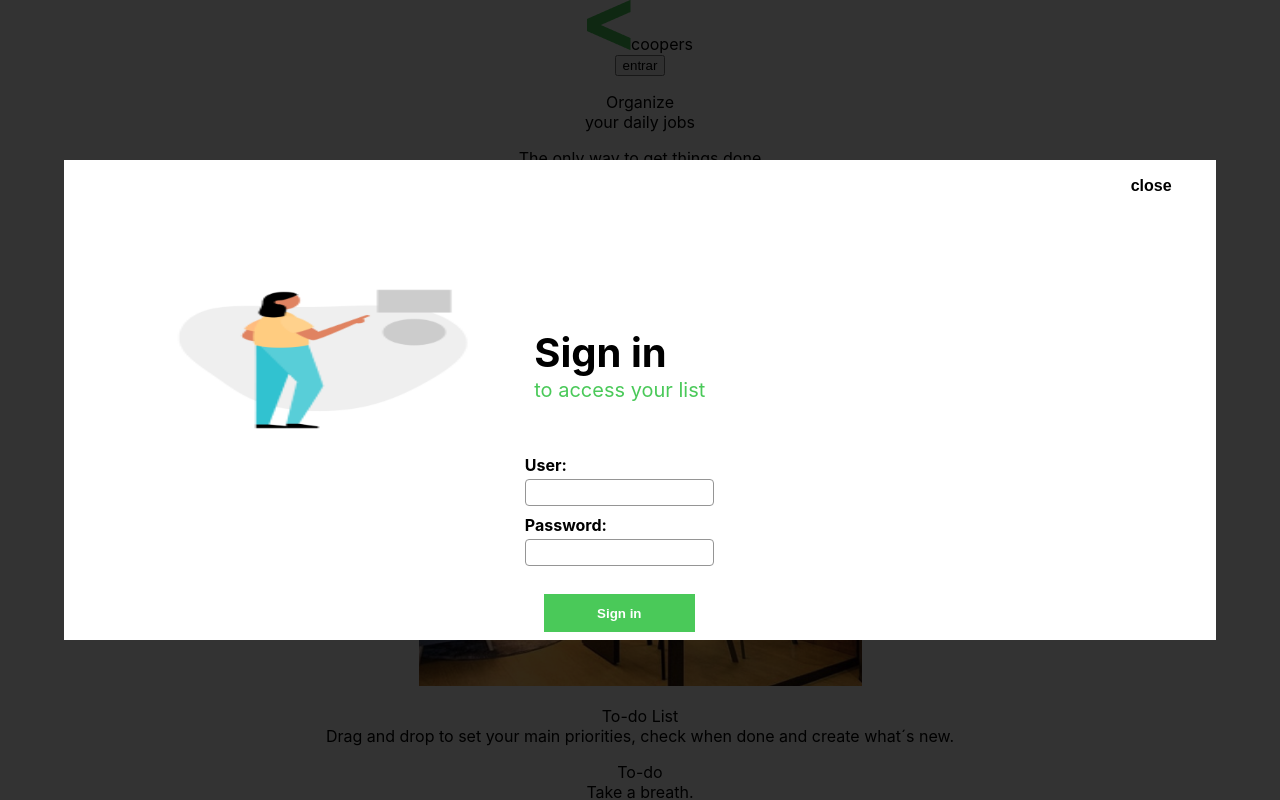
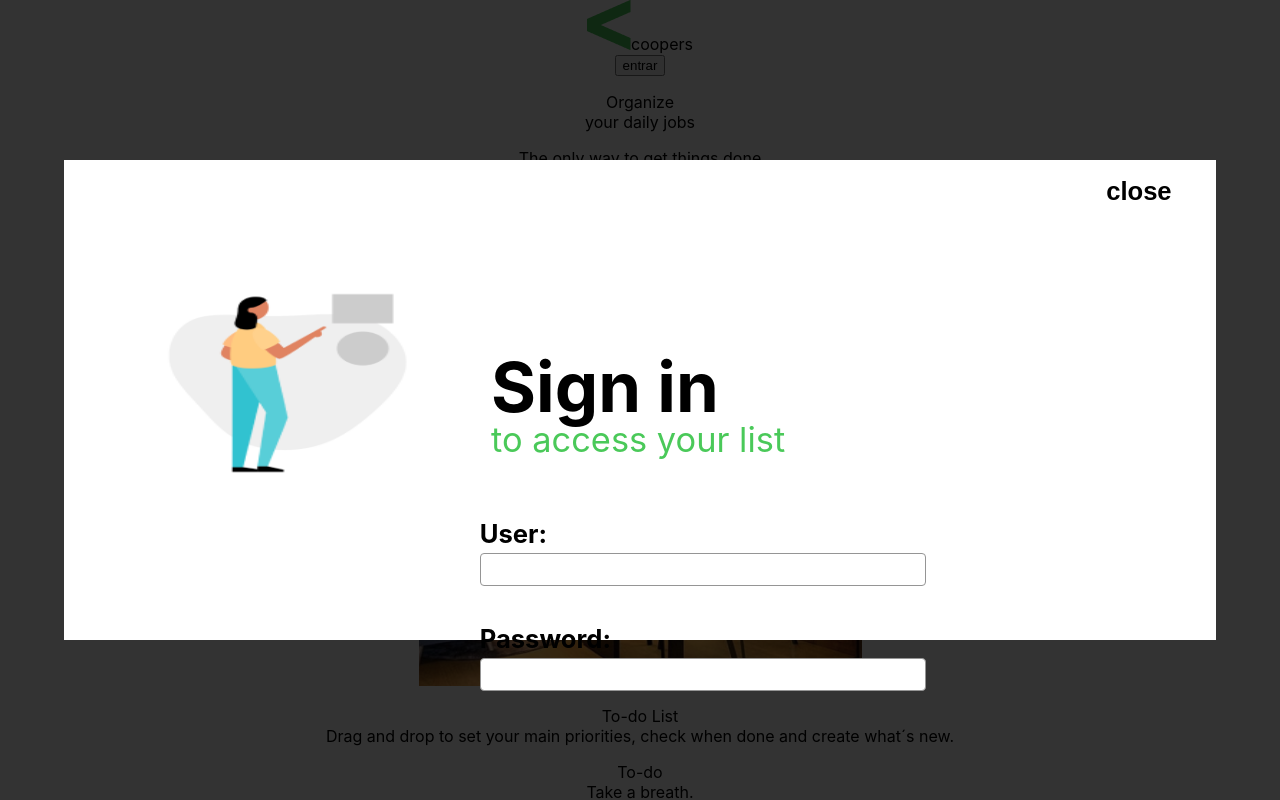
Before and after one commit to JoaopSilvaa/Test-Coopers, a React (Create React App) app: page / in a window 1280 px wide. Both pictures are taken after a click on the button "entrar". Shown: the top 800 px of the page. Built offline with nearby package versions, Linux system fonts and the light colour scheme.

Commit message:
style: :lipstick: estilização da tela de login completa

```diff
--- a/src/components/Login.css
+++ b/src/components/Login.css
@@ -22,7 +22,7 @@
   background-color: #FFFFFF;
   border: #FFFFFF;
   font-weight: bold;
-  font-size: medium;
+  font-size: 1.2em;
   position: absolute;
   z-index: 11;
   right: 8%;
@@ -44,9 +44,10 @@
 .formLogin p {
   text-align: left;
   padding-left: 5%;
-  font-size: 40px;
+  font-size: 3em;
   line-height: 30px;
   font-weight: bold;
+  margin-bottom: 0.3em;
 }
 
 .formLogin p span {
@@ -79,3 +80,105 @@
   color: #FFFFFF;
   font-weight: bold;
 }
+
+@media screen and (min-width:768px) and (max-width:1280px) {
+  #buttonCloseLogin {
+    font-size: 1.6em;
+  }
+
+  #image1 {
+    width: 45%;
+    height: 45%;
+  }
+
+  .formLogin {
+    width: 100%;
+  }
+
+  .formLogin p {
+    font-size: 4.3em;
+    line-height: 40px;
+  }
+
+  .formLogin p span {
+    font-size: 0.5em;
+    color: #4AC959;
+    font-weight: normal;
+  }
+
+  .labelLogin {
+    padding-top: 5%;
+    padding-left: 1em;
+    font-size: 1.6em;
+    font-weight: bold;
+  }
+
+  .inputLogin {
+    padding: 8px;
+    width: 60%;
+  }
+
+  #buttonLogin {
+    margin-top: 15%;
+    padding: 3%;
+    width: 50%;
+    font-size: 1.5em;
+    margin-right: 5em;
+  }
+}
+
+@media screen and (min-width:1281px) {
+  .LoginContainer {
+    width: 40%;
+    height: 60%;
+  }
+
+  #buttonCloseLogin {
+    top: 13.5em;
+    right: 37.5em;
+  }
+
+  #image1 {
+    padding-top: 10%;
+    width: 30%;
+    height: 30%;
+    padding-left: 7%;
+  }
+
+  .formLogin {
+    padding-top: 7%;
+    width: 100%;
+  }
+
+  .formLogin p {
+    font-size: 5.5em;
+    line-height: 60px;
+    margin-bottom: 0.6em;
+  }
+
+  .formLogin p span {
+    font-size: 0.6em;
+    font-weight: 300;
+  }
+
+  .labelLogin {
+    padding-left: 2.1em;
+    font-size: 1.3em;
+    font-weight: 500;
+  }
+
+  .inputLogin {
+    padding: 8px;
+    width: 48%;
+    padding: 1.3em;
+    border-radius: 10px;
+  }
+
+  #buttonLogin {
+    margin-top: 10%;
+    padding: 2%;
+    width: 35%;
+    font-size: 1.5em;
+    margin-right: 10em;
+  }
+}
```
